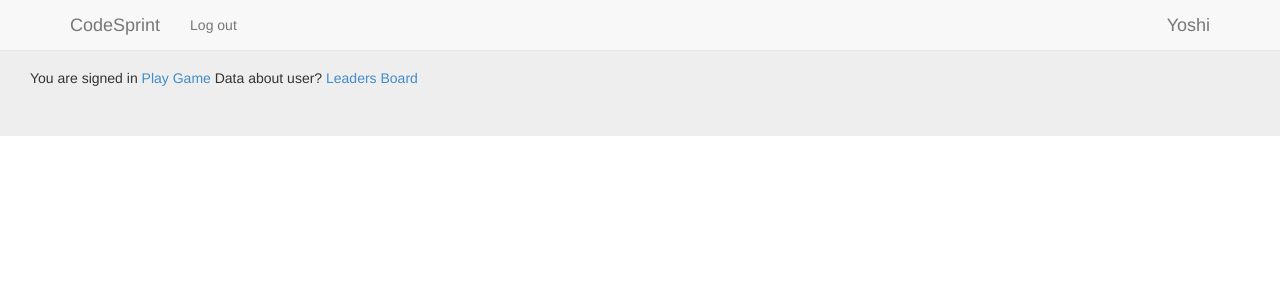
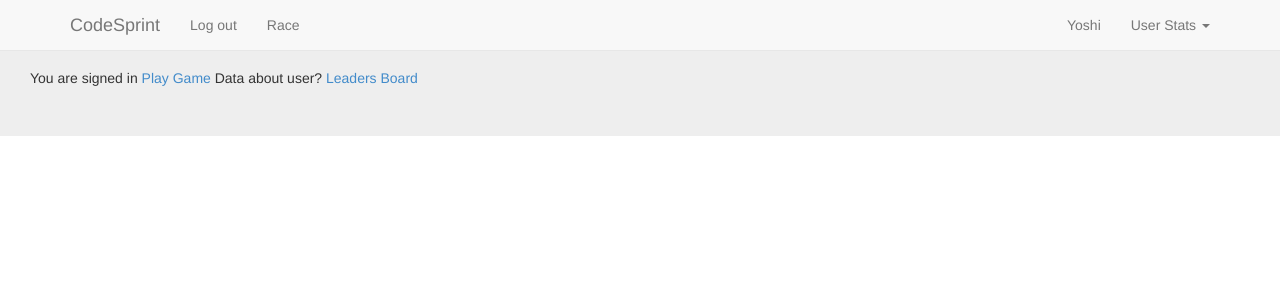
Before and after one commit to yoshig/typeracer, a Rails app: page /users/1 in a window 1280 px wide. Shown: the top 300 px of the page. Run offline with Rails 7, Linux system fonts and the light colour scheme; a user stored in the database is signed in; data comes from the database, SQL or seed files in the repository; style sheets or scripts are compiled from the project's sources; some libraries are stand-ins or nearby versions.

Commit message:
Add nav bar w user statistics

```diff
--- /dev/null
+++ b/app/views/layouts/_nav_bar.html.erb
@@ -0,0 +1,57 @@
+<ul class="nav navbar-nav">
+	<% if signed_in? %>
+		<div id="current_user"
+		     data-name="<%= current_user.username %>"
+				 data-id="<%= current_user.id %>">
+ 		</div>
+		  <li>
+				<%= link_to "Log out", session_url, method: :delete %>
+			</li>
+
+	<% else %>
+		<div id="current_user"
+		  	 data-name="Guest"
+		     data-id="<%= session[:token] ||= SecureRandom.base64 %>">
+		 </div>
+    <li>
+		  <%= link_to "Sign in", new_session_url %>
+		</li>
+		<li>
+			<%= link_to "Sign up", new_user_url %>
+		</li>
+	<% end %>
+	<li>
+		<a href="#heats/new">Race</a>
+	</li>
+</ul>
+
+<ul class="nav navbar-nav navbar-right">
+	<li>
+		<% if signed_in? %>
+			<a href="#users/<%= current_user.id %>">
+			<%= current_user.username %>
+		<% else %>
+			<a href="#">
+				Guest
+			</a>
+		<% end %>
+	  </a>
+	</li>
+	<li class="dropdown">
+		<a href="#" class="dropdown-toggle" data-toggle="dropdown">
+			User Stats
+		  <b class="caret"></b>
+	  </a>
+		<ul class="dropdown-menu">
+			<% if signed_in? %>
+			  <li>Skill Level: <%= current_user.skill_level %></li>
+				<li>Average Speed: <%= current_user.wpm_avg %></li>
+				<li>Races Completed: <%= current_user.total_races %></li>
+			<% else %>
+				<li>Skill Level: <%= session_skill %></li>
+				<li>Average Speed: <%= session_wpm %></li>
+				<li>Races Completed: <%= session_races %></li>
+			<% end %>
+			</ul>
+		</li>
+</ul>
--- a/app/views/layouts/_user_data.html.erb
+++ /dev/null
@@ -1,28 +0,0 @@
-<ul class="nav navbar-nav">
-	<% if signed_in? %>
-		<div id="current_user"
-		     data-name="<%= current_user.username %>"
-				 data-id="<%= current_user.id %>">
- 		</div>
-		  <li>
-				<%= link_to "Log out", session_url, method: :delete %>
-			</li>
-
-	<% else %>
-		<div id="current_user"
-		  	 data-name="Guest"
-		     data-id="<%= session[:token] ||= SecureRandom.base64 %>">
-    <li>
-		  <%= link_to "Sign in", new_session_url %>
-		</li>
-		<li>
-			<%= link_to "Sign up", new_user_url %>
-		</li>
-	<% end %>
-</ul>
-
-<ul class="nav navbar-nav navbar-right">
-	<div class="navbar-brand">
-		<%= (current_user && current_user.username) || "Guest" %>
-	<div>
-</ul>
--- a/app/views/layouts/application.html.erb
+++ b/app/views/layouts/application.html.erb
@@ -10,7 +10,7 @@
 	<div class="navbar navbar-default navbar-fixed-top" role="navigation">
 		<div class="container">
 			<a class="navbar-brand" href"#">CodeSprint</a>
-		<%= render "layouts/user_data" %>
+		<%= render "layouts/nav_bar" %>
 		</div>
 	</div>
 
@@ -22,8 +22,6 @@
 	<% end %>
 <% end %>
 
-<%# image_tag "megaman.gif" %>
-
 <div class="jumbotron" id="content">
 	<%= yield %>
 </div>
```
Also changed, not shown: app/helpers/application_helper.rb (+24 -0 lines).
